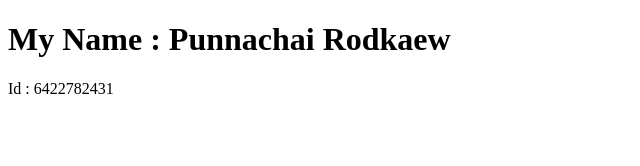
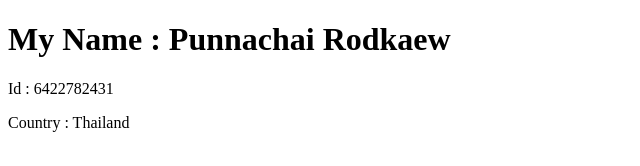
Before and after one commit to PunnachaiRodkaew/DES424_6422782431, a plain HTML site: page src/index.html in a window 1280 px wide. Shown: the whole page, without its empty margins (0-640 px from the left). Drawn offline with Linux system fonts and the light colour scheme.

Commit message:
Add Country

```diff
--- a/src/index.html
+++ b/src/index.html
@@ -3,5 +3,6 @@
     <body>
     	<h1>My Name : Punnachai Rodkaew</h1>
         <p>Id : 6422782431</p>
+        <p>Country : Thailand</p>
     </body>
 </html>
```
